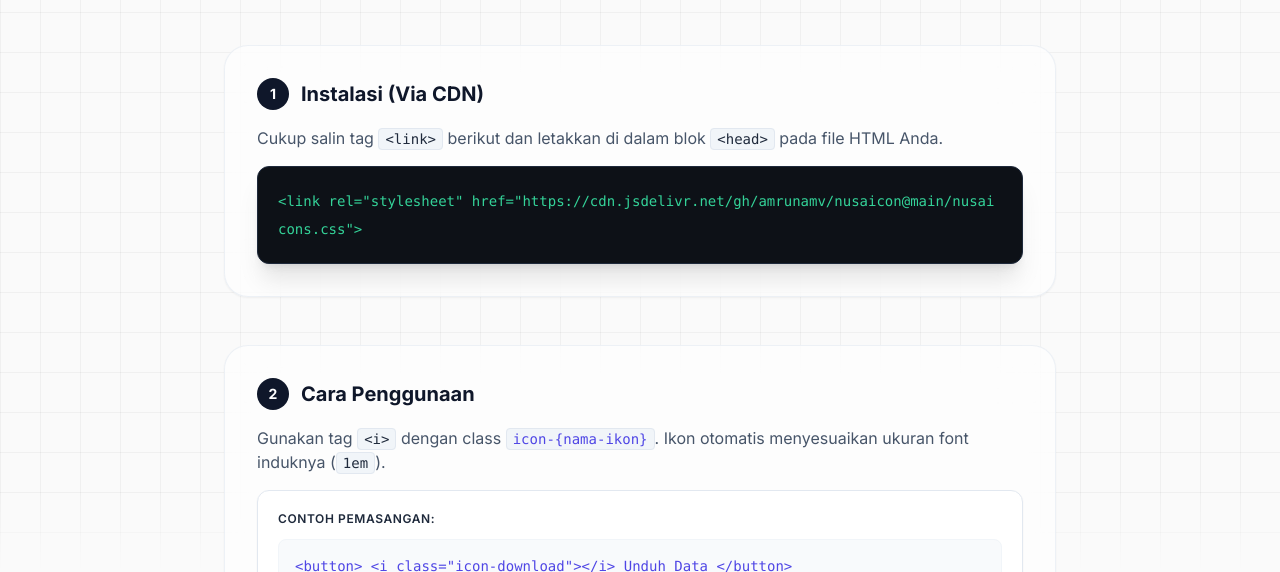
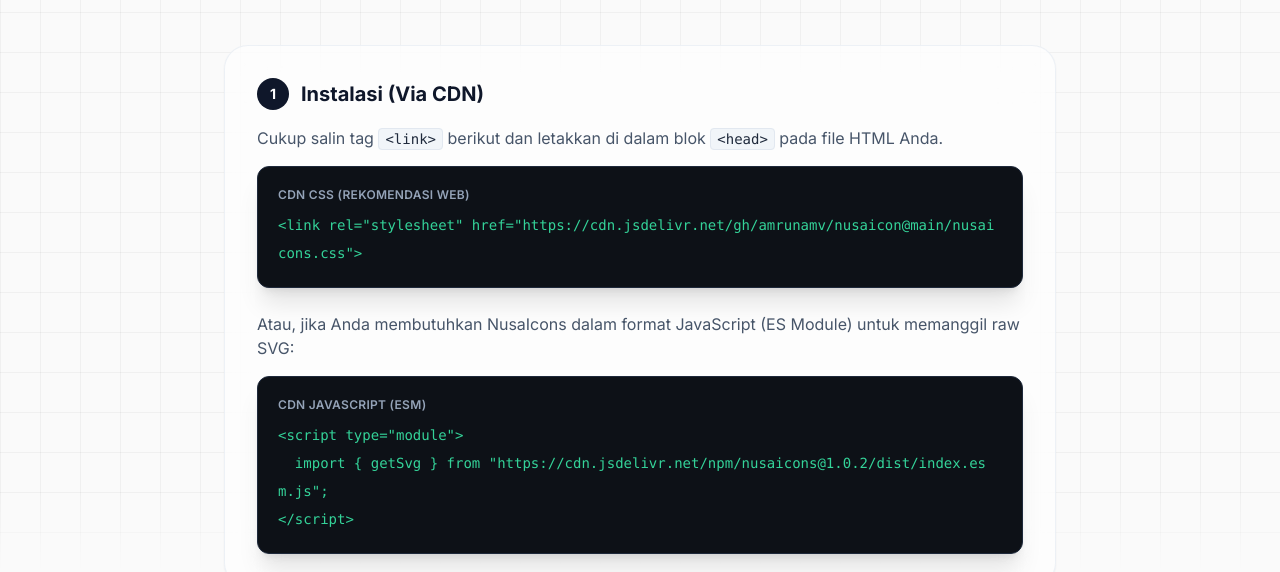
Before and after one commit to amrunamv/nusaicon, a website: page docs.html in a window 1280 px wide. Shown: the part 228-800 px from the top of the page. Drawn offline with nearby package versions, Linux system fonts and the light colour scheme.

Commit message:
docs: add javascript cdn documentation

```diff
--- a/docs.html
+++ b/docs.html
@@ -102,8 +102,15 @@
                     Instalasi (Via CDN)
                 </h3>
                 <p class="mb-4 text-slate-600 text-base">Cukup salin tag <code class="font-mono text-sm bg-slate-100 px-1.5 py-0.5 rounded text-slate-800 border border-slate-200">&lt;link&gt;</code> berikut dan letakkan di dalam blok <code class="font-mono text-sm bg-slate-100 px-1.5 py-0.5 rounded text-slate-800 border border-slate-200">&lt;head&gt;</code> pada file HTML Anda.</p>
+                <div class="bg-[#0D1117] rounded-xl p-5 relative group border border-slate-800 shadow-xl mb-6">
+                    <h4 class="text-xs font-semibold text-slate-400 mb-2 uppercase tracking-wide">CDN CSS (Rekomendasi Web)</h4>
+                    <code class="text-emerald-400 font-mono text-sm block break-all leading-loose">&lt;link rel="stylesheet" href="https://cdn.jsdelivr.net/gh/amrunamv/nusaicon@main/nusaicons.css"&gt;</code>
+                </div>
+
+                <p class="mb-4 text-slate-600 text-base">Atau, jika Anda membutuhkan NusaIcons dalam format JavaScript (ES Module) untuk memanggil raw SVG:</p>
                 <div class="bg-[#0D1117] rounded-xl p-5 relative group border border-slate-800 shadow-xl">
-                    <code class="text-emerald-400 font-mono text-sm block break-all leading-loose">&lt;link rel="stylesheet" href="https://cdn.jsdelivr.net/gh/amrunamv/nusaicon@main/nusaicons.css"&gt;</code>
+                    <h4 class="text-xs font-semibold text-slate-400 mb-2 uppercase tracking-wide">CDN JavaScript (ESM)</h4>
+                    <code class="text-emerald-400 font-mono text-sm block break-all leading-loose">&lt;script type="module"&gt;<br>&nbsp;&nbsp;import { getSvg } from "https://cdn.jsdelivr.net/npm/nusaicons@1.0.2/dist/index.esm.js";<br>&lt;/script&gt;</code>
                 </div>
             </section>
 
```
